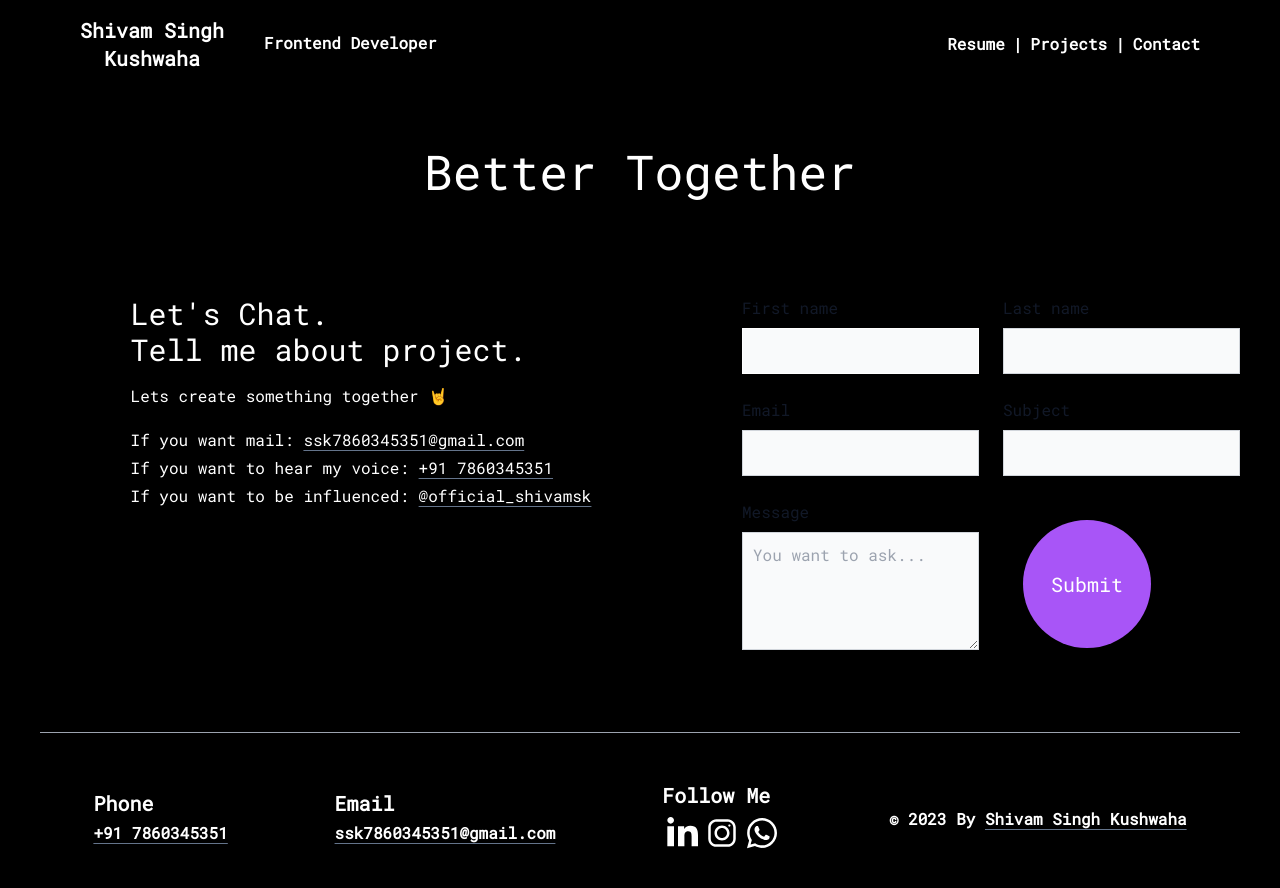
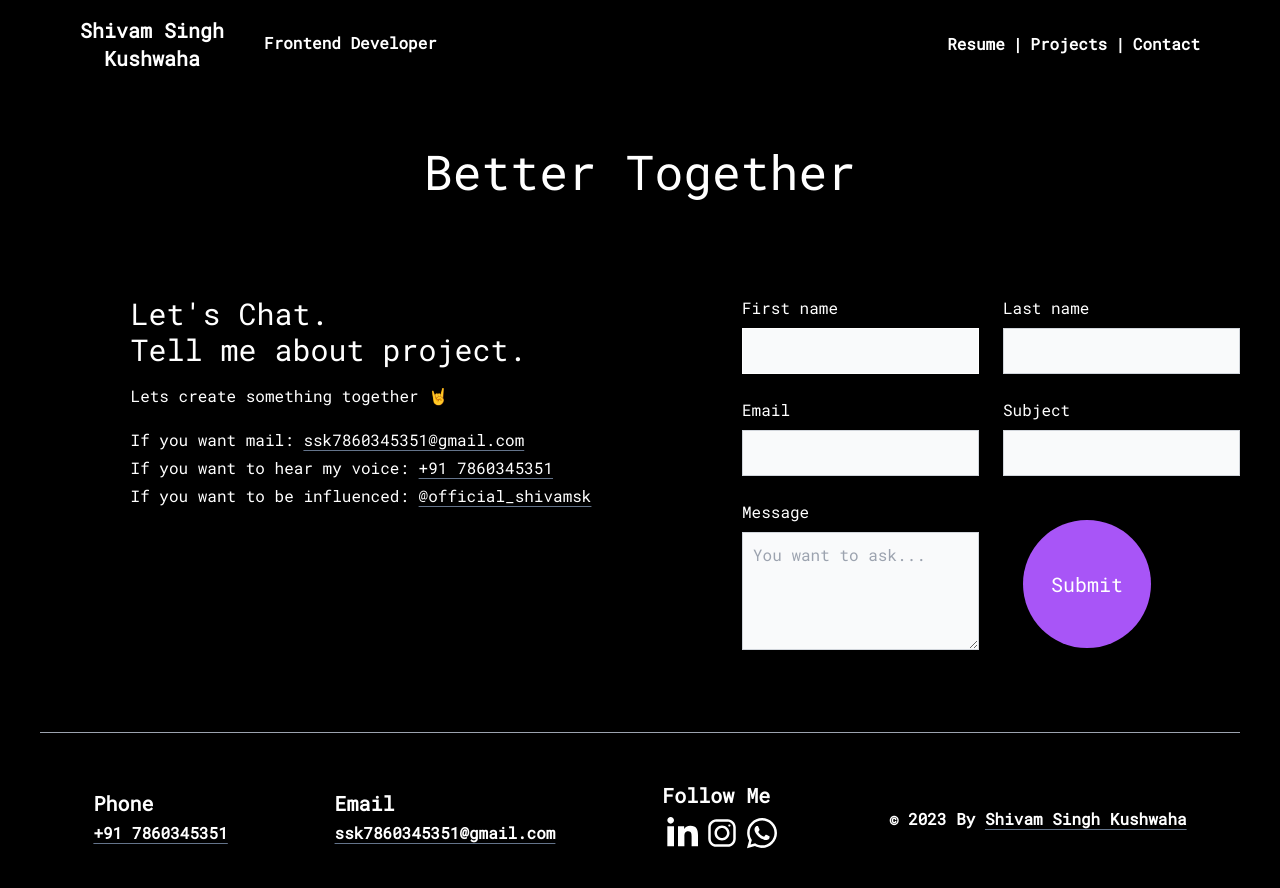
Before and after one commit to shivamsk-creator/shivam-portfolio, a React (Create React App) app: page /contact in a window 1280 px wide. Shown: the top 888 px of the page. Built offline with nearby package versions, Linux system fonts and the light colour scheme; a web font is replaced by a local one.

Commit message:
Update Contact.jsx

```diff
--- a/src/Contact.jsx
+++ b/src/Contact.jsx
@@ -61,7 +61,7 @@ let Contact = () => {
                 <div>
                   <label
                     htmlFor="first_name"
-                    className="block mb-2 font-medium text-gray-900  "
+                    className="block mb-2 font-medium text-white  "
                   >
                     First name
                   </label>
@@ -77,7 +77,7 @@ let Contact = () => {
                 <div>
                   <label
                     htmlFor="last_name"
-                    className="block mb-2 font-medium text-gray-900  "
+                    className="block mb-2 font-medium text-white  "
                   >
                     Last name
                   </label>
@@ -93,7 +93,7 @@ let Contact = () => {
                 <div>
                   <label
                     htmlFor="email"
-                    className="block mb-2 font-medium text-gray-900  "
+                    className="block mb-2 font-medium text-white  "
                   >
                     Email
                   </label>
@@ -109,7 +109,7 @@ let Contact = () => {
                 <div>
                   <label
                     htmlFor="subject"
-                    className="block mb-2 font-medium text-gray-900  "
+                    className="block mb-2 font-medium text-white  "
                   >
                     Subject
                   </label>
@@ -125,7 +125,7 @@ let Contact = () => {
                 <div>
                   <label
                     for="message"
-                    class="block mb-2 font-medium text-gray-900  "
+                    class="block mb-2 font-medium text-white  "
                   >
                     Message
                   </label>
```
